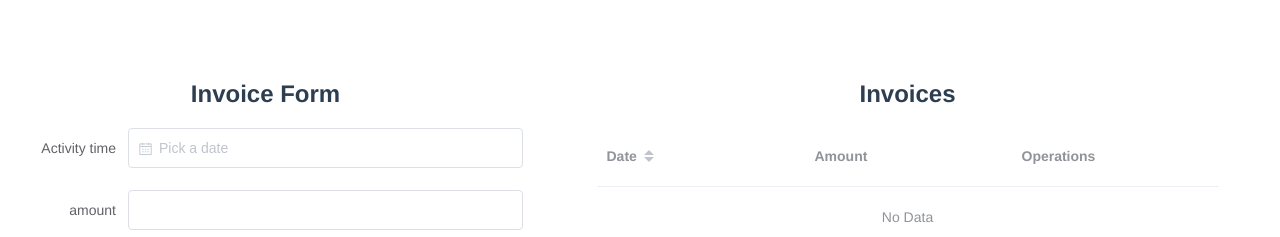
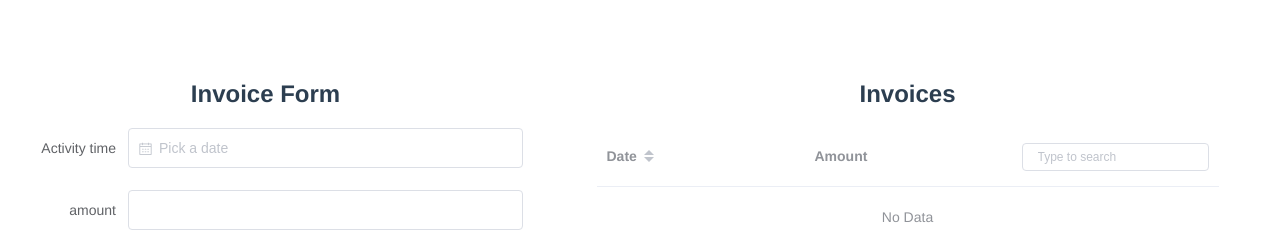
Before and after one commit to amadkhan3/invoice, a Vue app: page / in a window 1280 px wide. Shown: the top 237 px of the page. Built offline with nearby package versions, Linux system fonts and the light colour scheme.

Commit message:
filterable table

```diff
--- a/src/components/Home.vue
+++ b/src/components/Home.vue
@@ -23,7 +23,7 @@
         <h2>Invoices</h2>
         <el-table
         ref="filterTable"
-        :data="tableData"
+        :data="tableData.filter(data => !search || data.date.includes(search))"
         style="width: 100%">
             <el-table-column
                 prop="date"
@@ -36,8 +36,22 @@
                 label="Amount"
                 >
             </el-table-column>
+            <!-- <el-table-column
+            align="right">
+            <template slot="header" slot-scope="scope">
+                <el-input
+                v-model="search"
+                size="mini"
+                placeholder="Type to search"/>
+            </template> -->
             <el-table-column
-            label="Operations">
+            align="right">
+            <template slot="header" slot-scope="scope">
+                <el-input
+                v-model="search"
+                size="mini"
+                placeholder="Type to search"/>
+            </template>
             <template slot-scope="scope">
                 <el-button
                 size="mini"
@@ -79,6 +93,7 @@ export default {
   },
   data() {
       return {
+        search: '',
         editMode: false,
         tempIndex: '',
         tableData: [],
```
